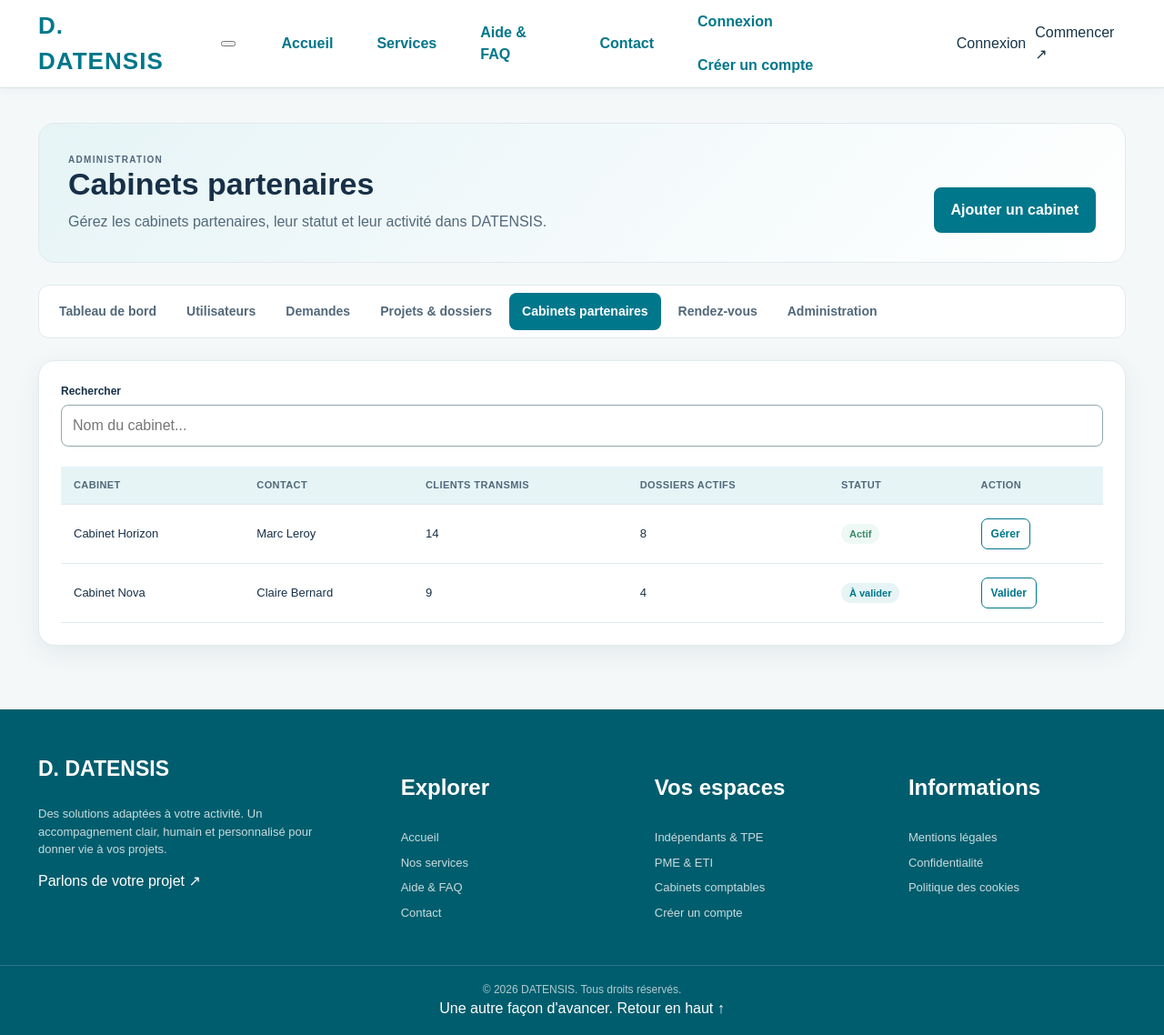
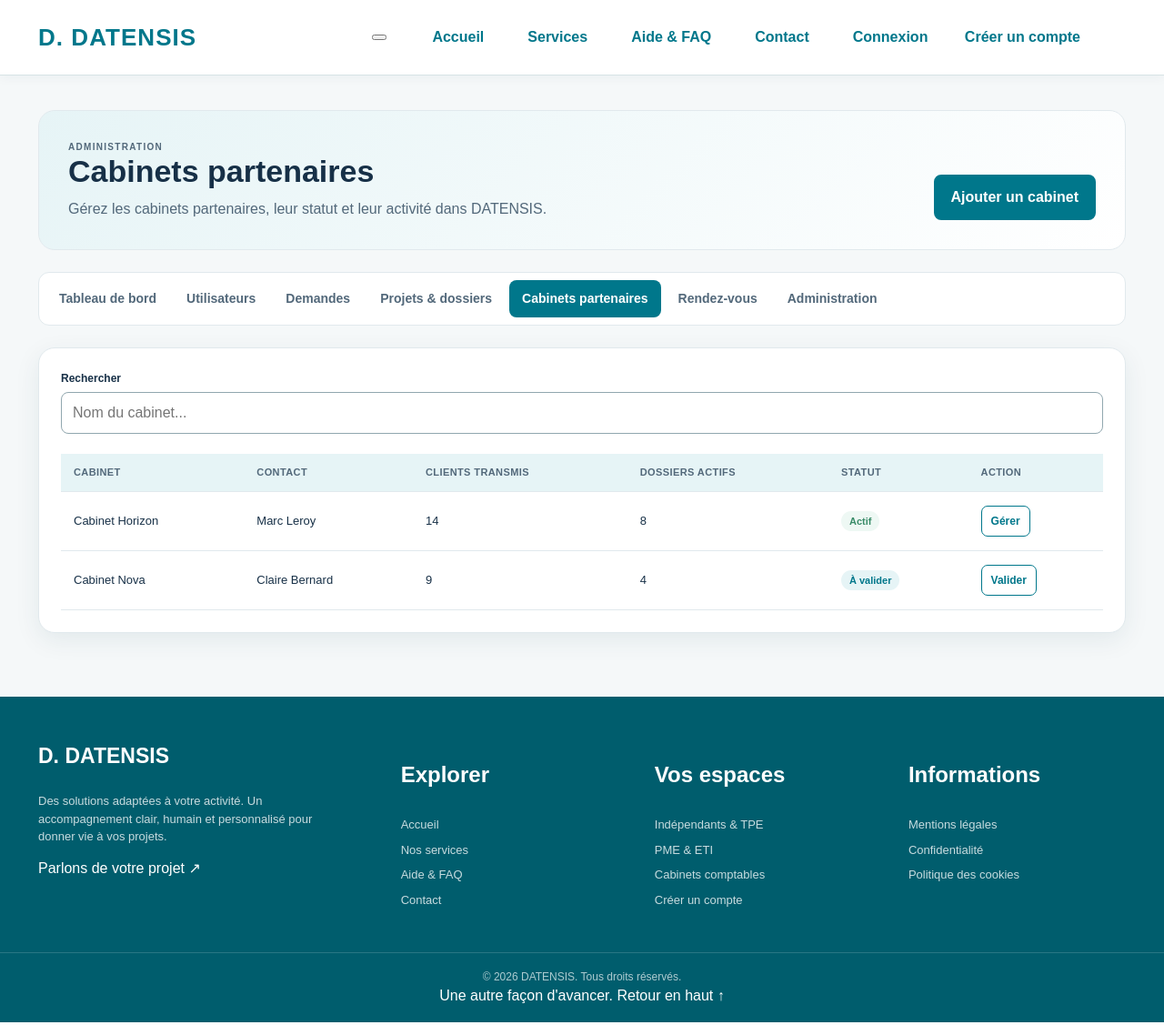
Before and after one commit to BaptisteChesneau/Datensis, a Flask app: page /admin/cabinets in a window 1280 px wide. Shown: the whole page at 91% size. Run offline with Flask 3, Linux system fonts and the light colour scheme; parts of the project's set-up code (start-up, migrations or seed data) failed here and were passed over; some libraries are stand-ins or nearby versions.

Commit message:
feat: mise à jour du header DATENSIS et amélioration de la navigation

```diff
--- a/app/templates/header.html
+++ b/app/templates/header.html
@@ -93,23 +93,6 @@
         <!-- Actions visibles sur ordinateur -->
         <div class="header-actions">
 
-            <!-- Connexion -->
-            <a
-                href="{{ url_for('main.tpe_connexion') }}"
-                class="header-login-link"
-            >
-                Connexion
-            </a>
-
-            <!-- Création de compte -->
-            <a
-                href="{{ url_for('main.tpe_creation_compte') }}"
-                class="header-register-link"
-            >
-                Commencer
-                <span aria-hidden="true">↗</span>
-            </a>
-
         </div>
 
     </div>
```
